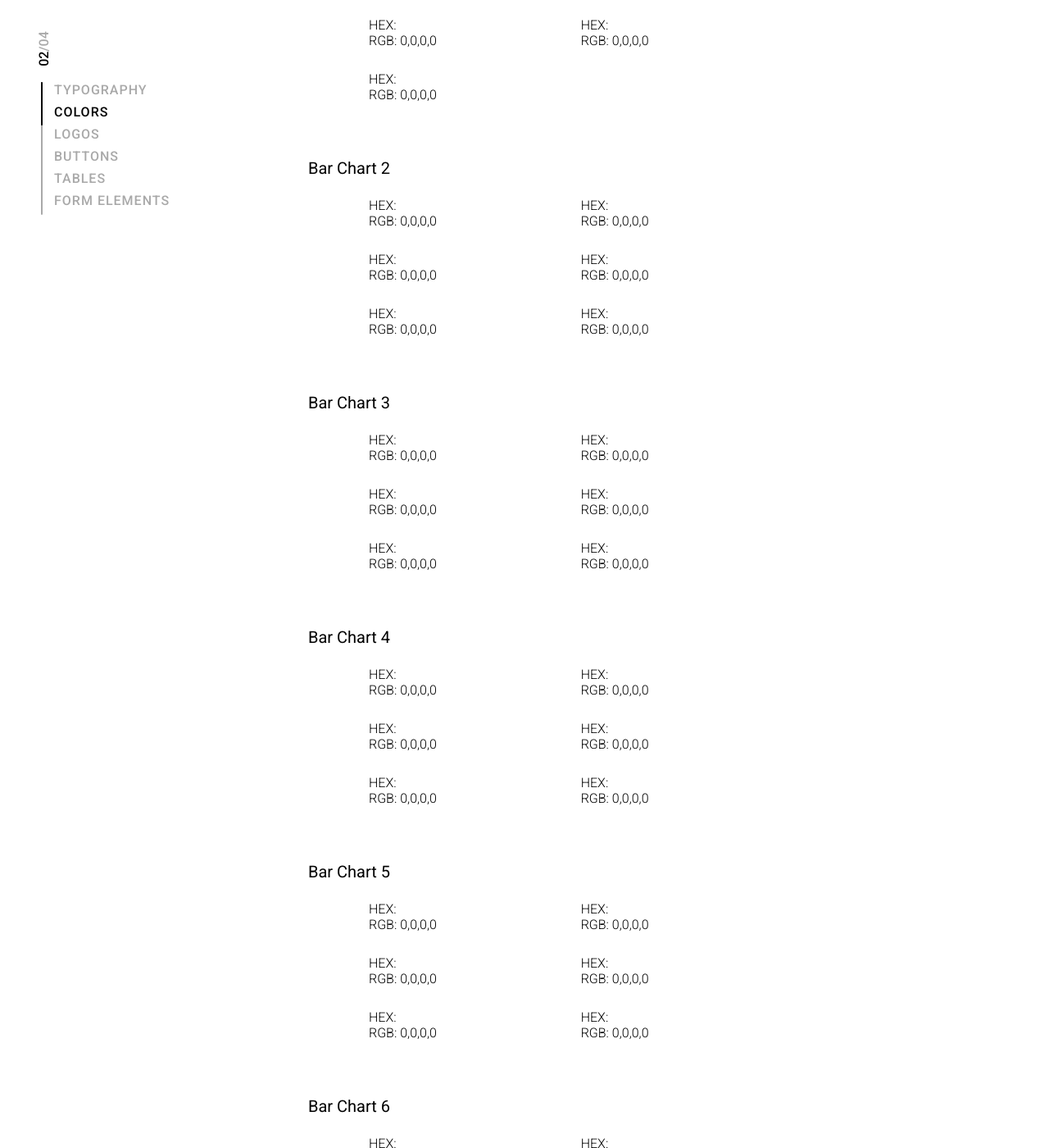
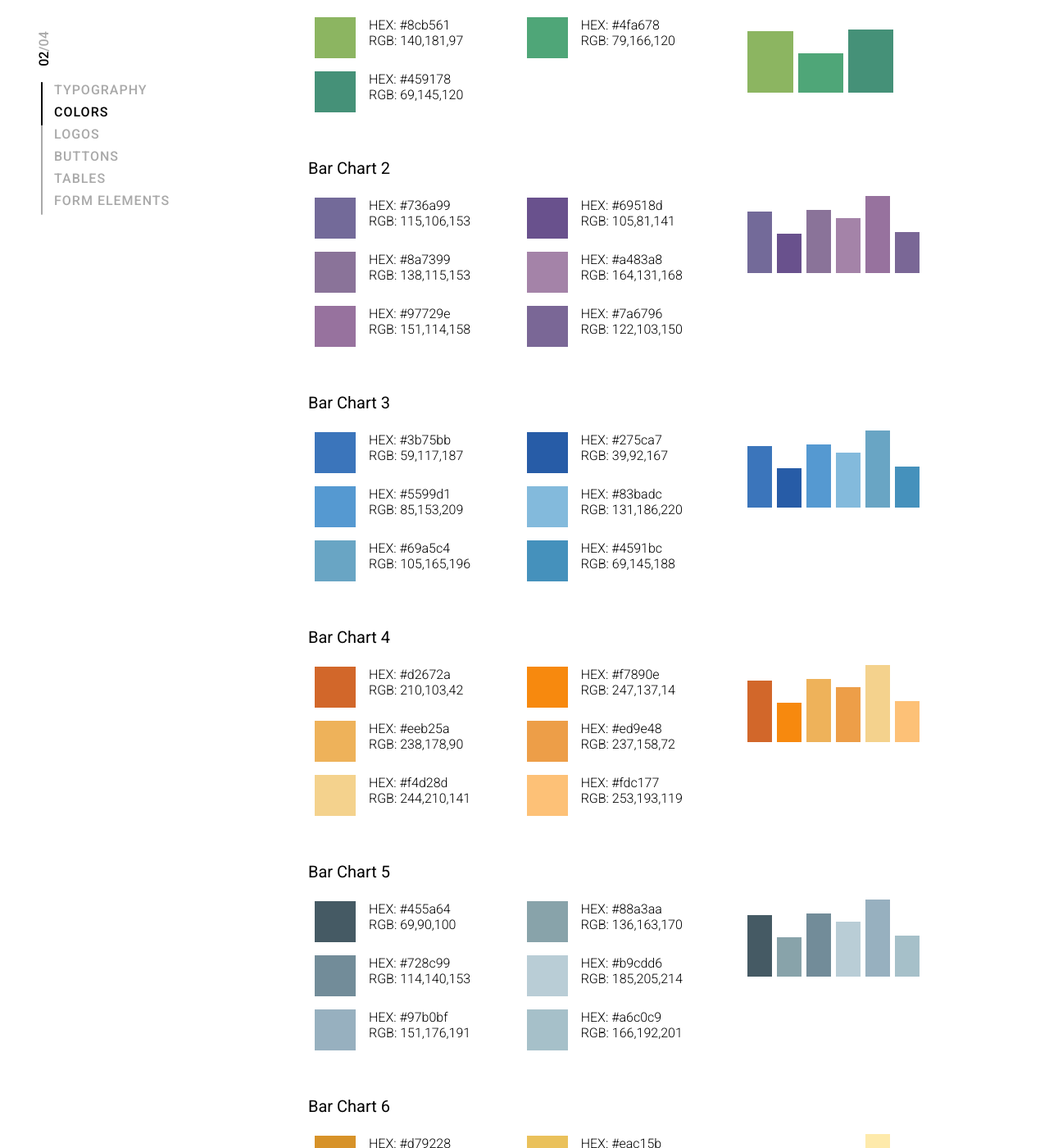
Before and after one commit to azeelleeza/ilab-styleguide, a Jekyll site: the page built from chinapower.md, in a window 1280 px wide and 1400 px high, scrolled down 4295 px. Shown: the whole window at 82% size. Built offline with Jekyll 4.4.1, drawn with Linux system fonts in a browser that asks for light colours; some web fonts are replaced; some of the changed text lies outside the part shown.

Commit message:
update meta information

```diff
--- a/_includes/swatch-interactive.html
+++ b/_includes/swatch-interactive.html
@@ -9,11 +9,11 @@
             {% for colors in iswatches.colors %} {% if colors.hex_code != '' %}
             <div class="col-sm-6">
             <div class="color" data-copy="{{ colors.hex_code }}">
-                <div class="swatch" style="background-color: {{ colors.color }}">
+                <div class="swatch" style="background-color: {{ colors.hex_code }}">
                     <div class="copybutton">COPY HEX</div>
                 </div>
                 <div class="elem-meta">
-                    HEX: <span class="hex">{{ colors.color }}</span>
+                    HEX: <span class="hex">{{ colors.hex_code }}</span>
                     <br> RGB: <span class="rgb"></span>
                 </div>
             </div>
@@ -24,7 +24,7 @@
 
     <div class="bar-graph col-xs-12 col-md-3">
         {% for colors in iswatches.colors %} {% if colors.hex_code != '' %} {% assign min = 0 %} {% assign max = 1000 %} {% assign diff = max | minus: min %} {% assign randomNumber = "now" | date: "%N" | modulo: diff | plus: min %}
-        <div class="bar" style="background-color: {{ colors.color }}; ">
+        <div class="bar" style="background-color: {{ colors.hex_code }}; ">
         </div>
         {% endif %} {% endfor %}
     </div>
--- a/_includes/tablesforms.html
+++ b/_includes/tablesforms.html
@@ -2,7 +2,7 @@
 {% if i.image %}
 <article class="subsection">
 		<div class="elem-title">
-			{% if i.form_element_name %}{{ i.form_element_name }}{% endif %}{% if i.table_name %}{{ i.table_name }}{% endif %}
+			{% if i.element_name %}{{ i.element_name }}{% endif %}{% if i.table_name %}{{ i.table_name }}{% endif %}
 		</div>
 		<div class="elem-notes">
 			{{ i.element_description }}
```
Also changed, not shown: aerospace.md (+15 -15 lines), poni.md (+0 -5 lines).
